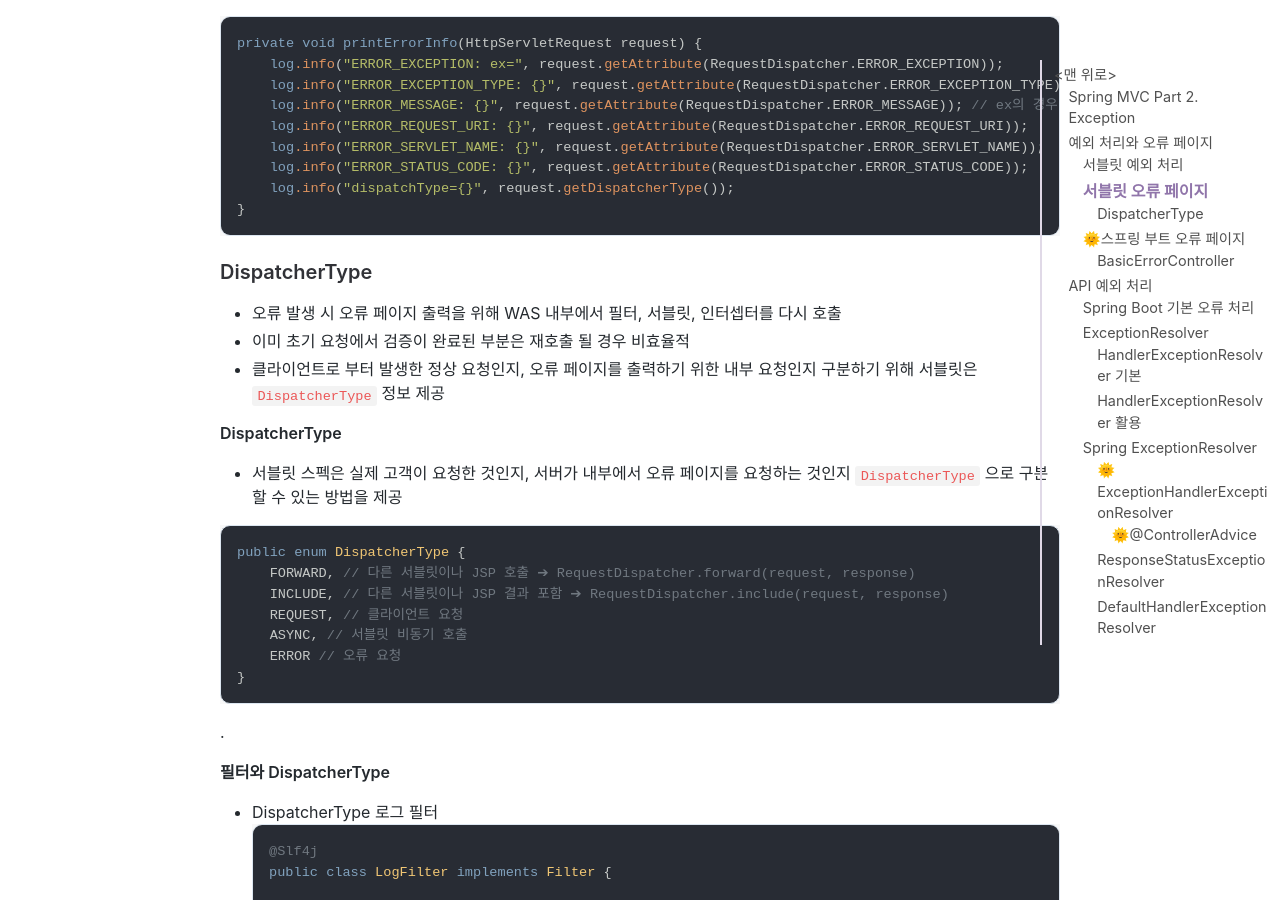
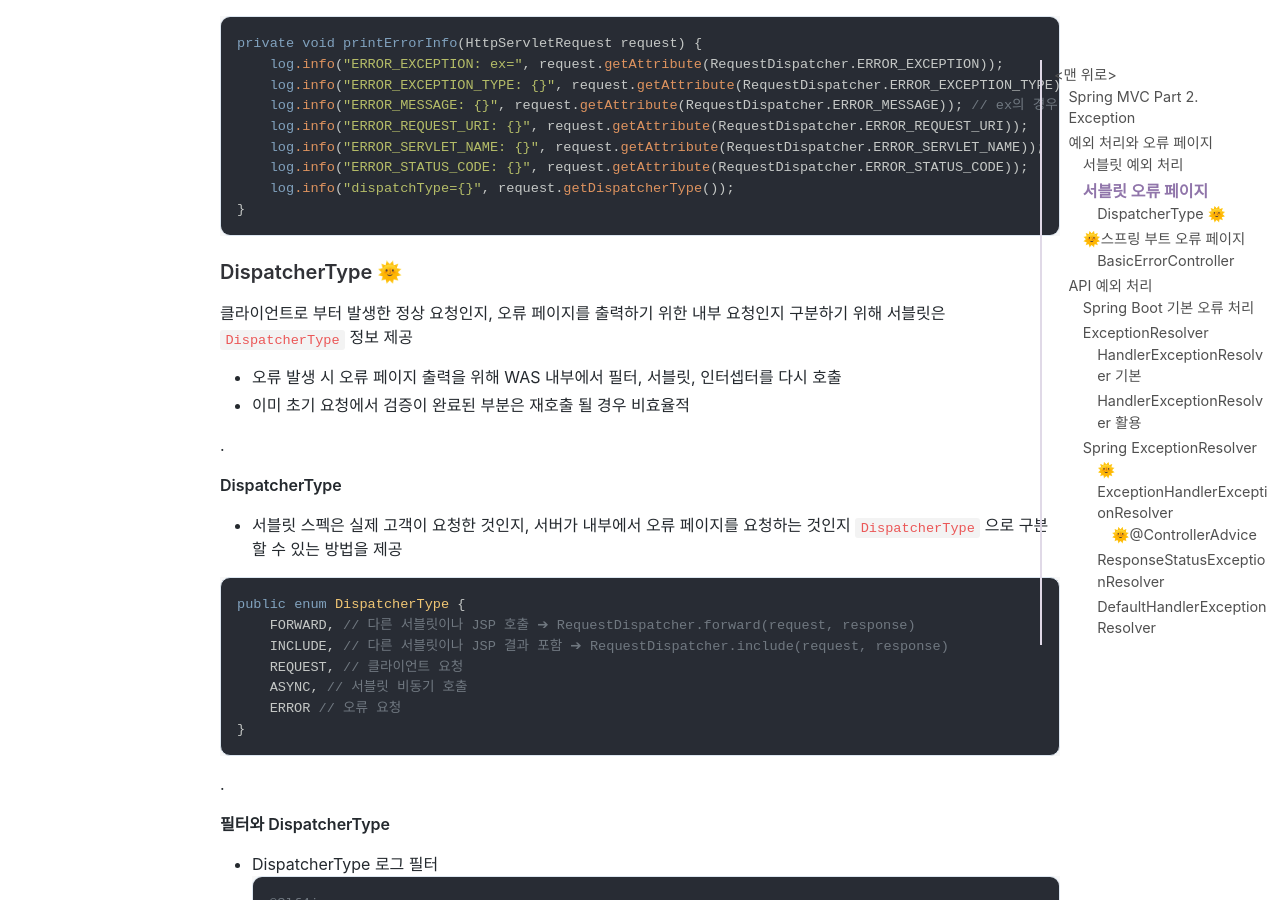
Before and after one commit to jihunparkme/jihunparkme.github.io, a Jekyll site: the page built from _posts/2021-10-14-Spring-MVC-Part2-Exception.md, in a window 1280 px wide and 900 px high, scrolled down 3382 px. Built offline with Jekyll 4.4.1, drawn with Linux system fonts in a browser that asks for light colours; nearby versions of some CDN libraries; comment, search, counter and statistics services are not loaded.

Commit message:
edit contents

````diff
--- a/_posts/2021-10-14-Spring-MVC-Part2-Exception.md
+++ b/_posts/2021-10-14-Spring-MVC-Part2-Exception.md
@@ -144,11 +144,13 @@ private void printErrorInfo(HttpServletRequest request) {
 }
 ```
 
-### DispatcherType
+### DispatcherType 🌞
 
+클라이언트로 부터 발생한 정상 요청인지, 오류 페이지를 출력하기 위한 내부 요청인지 구분하기 위해 서블릿은 `DispatcherType` 정보 제공
 - 오류 발생 시 오류 페이지 출력을 위해 WAS 내부에서 필터, 서블릿, 인터셉터를 다시 호출
 - 이미 초기 요청에서 검증이 완료된 부분은 재호출 될 경우 비효율적
-- 클라이언트로 부터 발생한 정상 요청인지, 오류 페이지를 출력하기 위한 내부 요청인지 구분하기 위해 서블릿은 `DispatcherType` 정보 제공
+
+.
 
 **DispatcherType**
 
@@ -290,6 +292,13 @@ public class DispatcherTypeWebConfig implements WebMvcConfigurer {
 4. WAS(/error-page/500, dispatchType=ERROR) ➔ 필터(x) ➔ 서블릿 ➔ 인터셉터(x) ➔
 컨트롤러(/error-page/500) ➔ View
 ```
+
+
+
+
+
+
+
 
 
 
````
